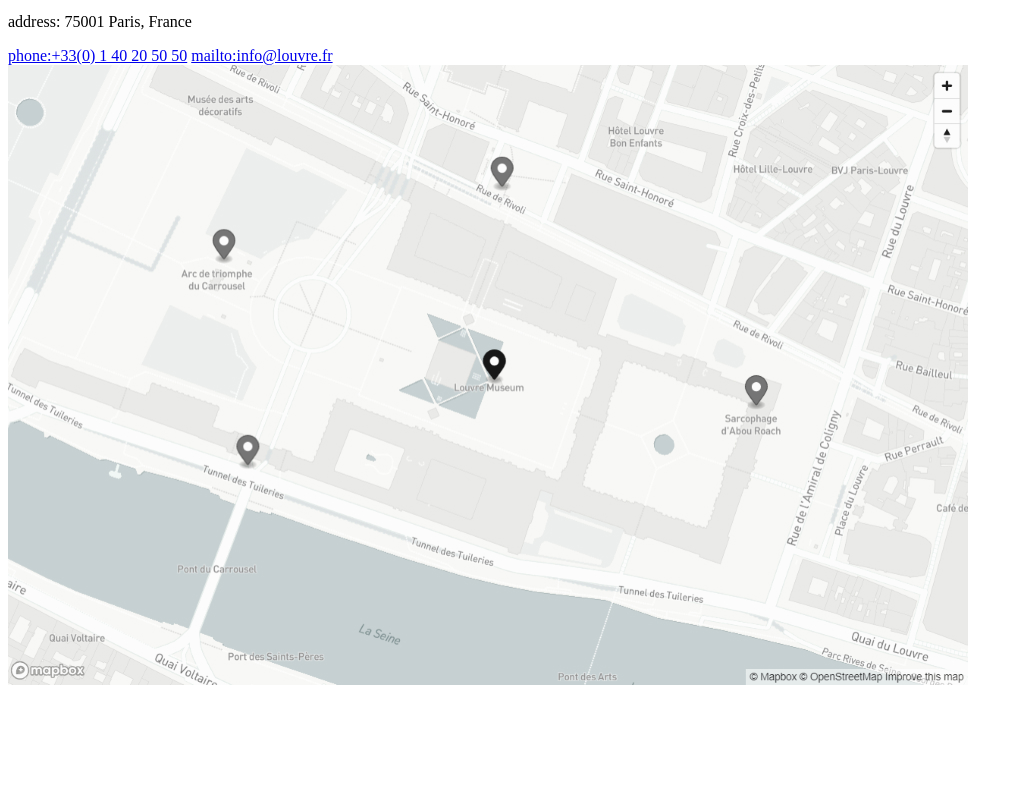
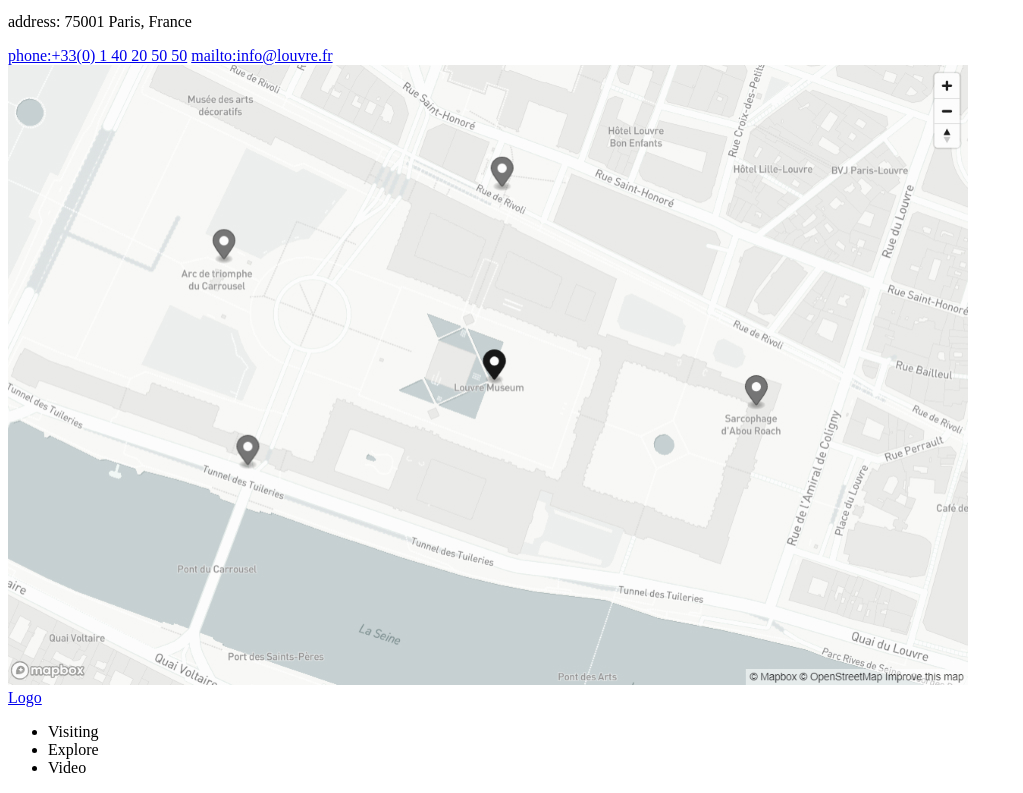
Before and after one commit to PavelLiurts/rsschool-cv, a plain HTML site: page museum/index.html in a window 1280 px wide. Shown: the part 3237-4030 px from the top of the page, without its empty margins (0-1023 px from the left). Before the commit the page ends 3934 px from the top, so only its background shows below. Drawn offline with Linux system fonts and the light colour scheme.

Commit message:
feat: add footer block

```diff
--- a/museum/index.html
+++ b/museum/index.html
@@ -108,7 +108,7 @@
                             <h5>Amount</h5>
                         </div>
                         <h5>Total 220</h5>
-                        <div class="tickets__button">
+                        <div class="tickets_button">
                             <button type="submit" class="button">Buy Now</button>
                         </div>
                     </form>
@@ -135,7 +135,22 @@
         </section>
     </main>
 
-    <footer>
+    <footer class="footer">
+        <div class="wrapper">
+            <div class="layout-3-column">
+                <a href="#" class="logo">Logo</a>
+                <div class="footer-navigation">
+                    <ul class="footer_links">
+                        <li><a href="#"></a>Visiting</li>
+                        <li><a href="#"></a>Explore</li>
+                        <li><a href="#"></a>Video</li>
+                    </ul>
+                </div>
+            </div>
+            <div class="footer_social">
+
+            </div>
+        </div>
 
     </footer>
 
```
